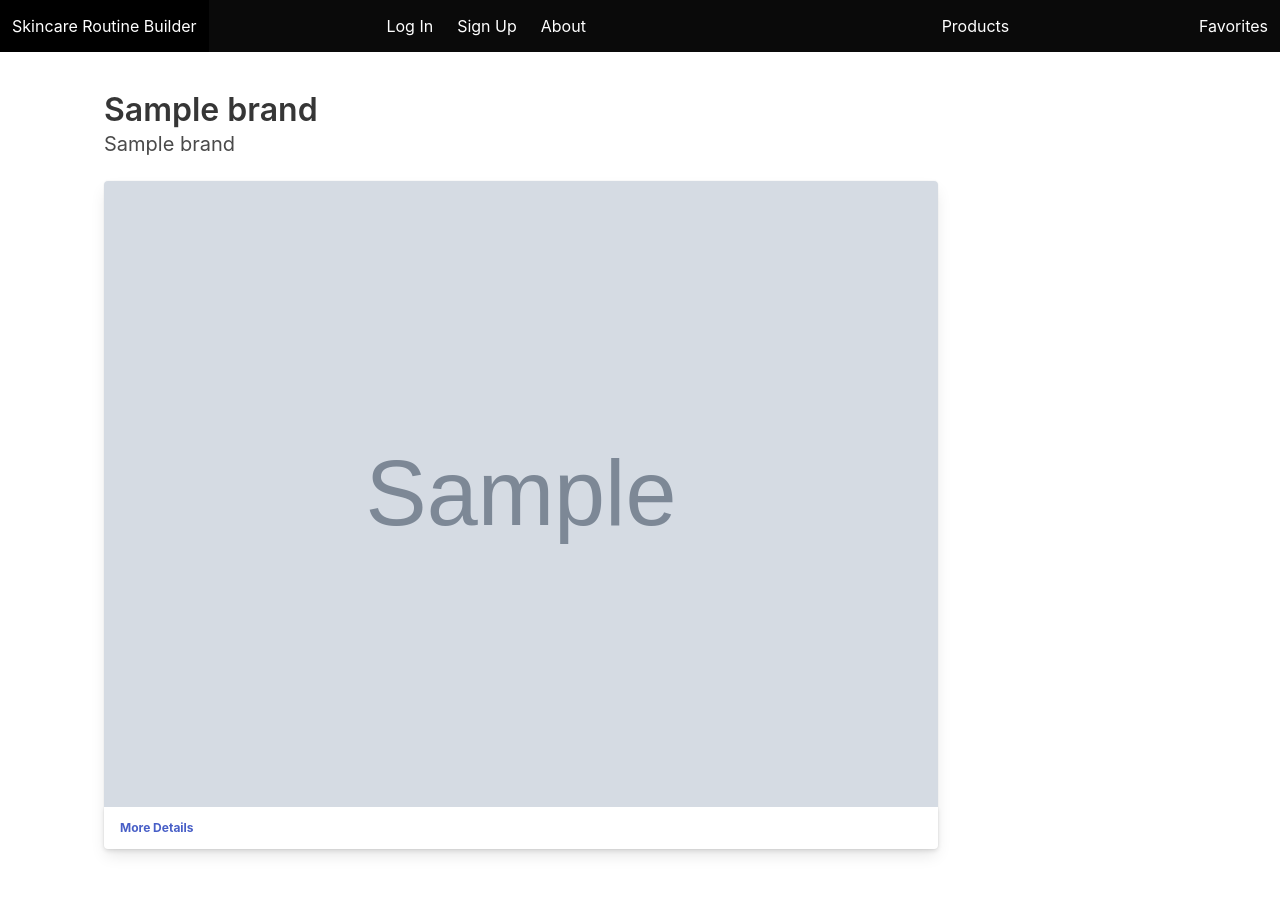
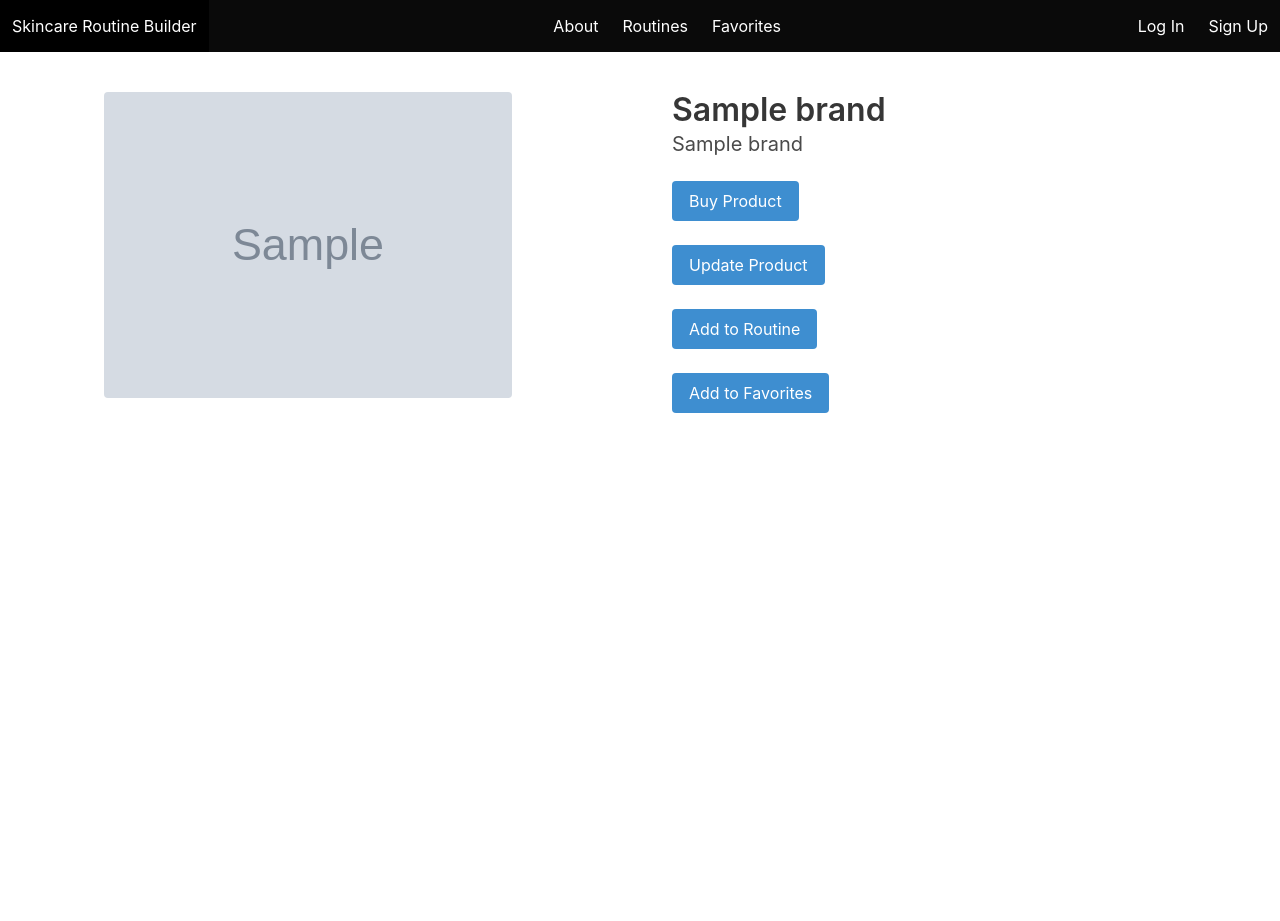
Before and after one commit to daejah-atkinson/Capstone_Skincare_Routine_Builder, a Django app: template skincare_django/main_app/templates/brand_detail.html in a window 1280 px wide. After the commit the page ends 413 px from the top, so only its background shows below. Run offline with Django 3.2, Linux system fonts and the light colour scheme; the template is opened without the code that fills it: most values are stand-ins (such as "Sample title", 1, 10 or a date in 2020); grey boxes marked "Sample" are stand-in pictures.

Commit message:
brand update working

```diff
--- a/skincare_django/main_app/templates/base.html
+++ b/skincare_django/main_app/templates/base.html
@@ -15,16 +15,21 @@
     <body >
         <nav class="navbar is-black" role="navigation" aria-label="main navigation">
             <div class="navbar-brand">
-                <a class="navbar-item" href="/">Skincare Routine Builder</a>
+                <a class="navbar-item" href="/products">Skincare Routine Builder</a>
                 <a role="button" class="navbar-burger" aria-label="menu" aria-expanded="false">
                     <span aria-hidden="true"></span>
                     <span aria-hidden="true"></span>
                     <span aria-hidden="true"></span>
                 </a>
             </div>
+            <div class="navbar-menu navbar-end">
+                <a class="navbar-item" href="/about">About</a>
+                <a class="navbar-item" href="/routines">Routines</a>
+                <a class="navbar-item" href="/favorites">Favorites</a>
+            </div>
             {% if user.is_authenticated %}
                     <div class="navbar-menu navbar-end">
-                        <span class="navbar-item">Welcome: {{user.username}}</span>
+                        <span class="navbar-item">Hi, {{user.username}}</span>
                         <a class="navbar-item" href="{% url 'logout' %}">Logout</a>
                     </div>
                 {% else %}
@@ -33,15 +38,6 @@
                     <a class="navbar-item" href="{% url 'signup' %}">Sign Up</a>
                  </div>
                 {% endif %}
-            <div class="navbar-menu navbar-start">
-                <a class="navbar-item" href="/about">About</a>
-            </div>
-            <div class="navbar-menu navbar-end">
-                <a class="navbar-item" href="/products">Products</a>
-            </div>
-            <div class="navbar-menu navbar-end">
-                <a class="navbar-item" href="/favorites">Favorites</a>
-            </div>
         </nav>
         <div class="container">
 
--- a/skincare_django/main_app/templates/brand_detail.html
+++ b/skincare_django/main_app/templates/brand_detail.html
@@ -1,18 +1,30 @@
 {% extends 'base.html' %}
 {% block content %}
-<div class="detail_top">
-    <h1 class='title'>{{brand.brand}}</h1>
-    <h3 class='subtitle'>{{brand.name}}</h3>
-    <div class="card image-smaller">
+<div class="columns">
+    <div class='column'>
+    <div class=" image-smaller">
         <div class="card-image ">
           <figure class="image is-fullwidth">
             <img src="{{brand.img}}" alt="{{brand.name}}" />
           </figure>
         </div>
-        <div class="card-header">
-            <p class="card-header-title"><a href="{{brand.link}}" target='_blank'>More Details</a></p>
-        </div>
-      </div>
+    </div>
+    </div>
+    <div class='column'>
+        <h1 class='title'>{{brand.brand}}</h1>
+        <h3 class='subtitle'>{{brand.name}}</h3>
+        <a href="{{brand.link}}" target='_blank' class="button is-info">Buy Product</a>
+        <br/>
+        <br/>
+        <a href="{% url 'brand_update' brand.pk %}" class="button is-info">Update Product</a>
+        <br/>
+        <br/>
+        <a href="{{brand.link}}" target='_blank' class="button is-info">Add to Routine</a>
+        <br/>
+        <br/>
+        <a href="{{brand.link}}" target='_blank' class="button is-info">Add to Favorites</a>
+
+    </div>
 </div>
 
 {% endblock %}
--- a/skincare_django/main_app/urls.py
+++ b/skincare_django/main_app/urls.py
@@ -2,7 +2,7 @@ from django.urls import path
 from . import views
 
 urlpatterns = [
-    path('', views.Home.as_view(), name="home"),
+    path('routines/', views.Home.as_view(), name="home"),
     path('about/', views.About.as_view(), name="about"),
     path('favorites/', views.FavoriteProduct.as_view(), name="favorites"),
     path('products/', views.ProductList.as_view(), name="product_list"),
@@ -10,6 +10,7 @@ urlpatterns = [
     path('products/<int:pk>/brands/new', views.BrandCreate.as_view(), name="brand_create"),
     path('routines/<int:pk>/brands/<int:brand_pk>/', views.RoutineBrandAssoc.as_view(), name="routine_brand_assoc"),
     path('products/<int:pk>/brands/', views.BrandDetail.as_view(), name="brand_detail"),
+    path('brands/<int:pk>/update',views.BrandUpdate.as_view(), name="brand_update"),
     path('favorites/<int:pk>/brands/<int:brand_pk>/', views.FavoriteBrandAssoc.as_view(), name="favorite_brand_assoc"),
     path('accounts/signup/', views.Signup.as_view(), name="signup")
 
```
Also changed, not shown: skincare_django/main_app/templates/brand_update.html (added, +8 -0 lines), skincare_django/main_app/views.py (+10 -1 lines), skincare_django/main_app/templates/routines.html (renamed from skincare_django/main_app/templates/home.html).
